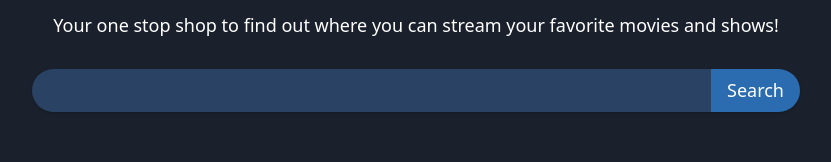
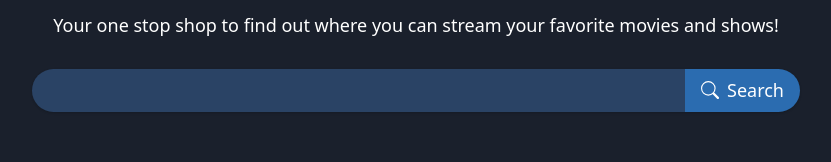
Before and after one commit to MaxMonteil/JustSearch, a Vue app: page / in a window 1280 px wide. Shown: the part 130-292 px from the top of the page, without its empty margins (224-1055 px from the left). Built offline with nearby package versions, Linux system fonts and the light colour scheme.

Commit message:
design: add a search svg icon to button

```diff
--- a/src/components/SearchInput.vue
+++ b/src/components/SearchInput.vue
@@ -21,10 +21,14 @@
         @keyup.esc="clearSearch"
       >
       <button
-        class="px-4 py-1 text-lg font-medium text-white bg-blue-700 rounded-r-full focus:outline-none focus:bg-blue-800"
+        class="flex items-center px-4 py-1 text-lg font-medium text-white bg-blue-700 rounded-r-full focus:outline-none focus:bg-blue-800"
         type="submit"
       >
-        Search
+        <svg width="1em" height="1em" viewBox="0 0 16 16" class="inline-block mr-2" fill="currentColor" xmlns="http://www.w3.org/2000/svg">
+          <path fill-rule="evenodd" d="M10.442 10.442a1 1 0 0 1 1.415 0l3.85 3.85a1 1 0 0 1-1.414 1.415l-3.85-3.85a1 1 0 0 1 0-1.415z"/>
+          <path fill-rule="evenodd" d="M6.5 12a5.5 5.5 0 1 0 0-11 5.5 5.5 0 0 0 0 11zM13 6.5a6.5 6.5 0 1 1-13 0 6.5 6.5 0 0 1 13 0z"/>
+        </svg>
+        <span class="hidden sm:inline">Search</span>
       </button>
     </form>
   </div>
```
